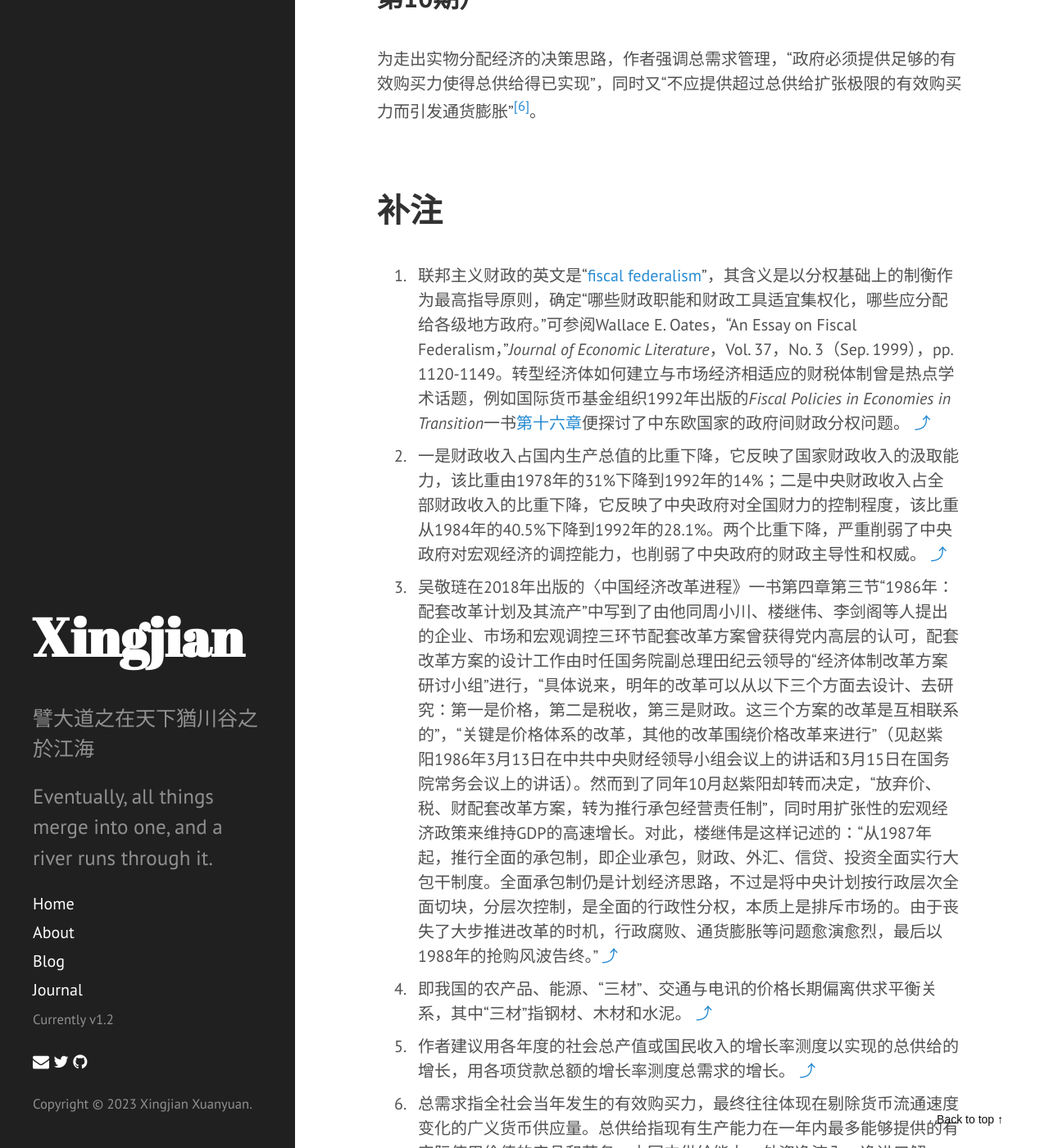
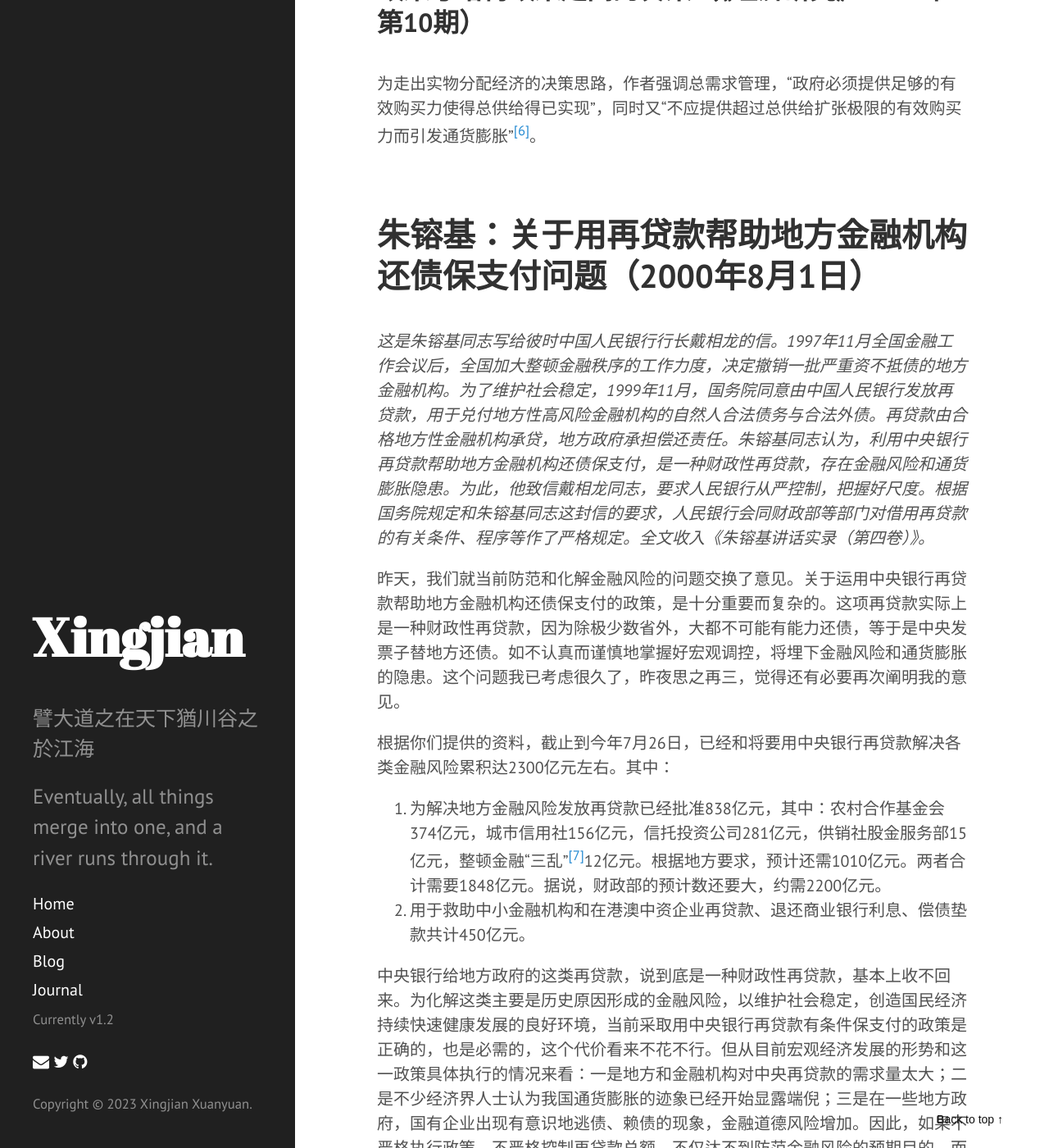
Before and after one commit to xyxj1024/xyxj1024.github.io, a Jekyll site: the page built from _posts/2023-05-28-lou-jiwei-on-intergovernmental-fiscal-reform.md, in a window 1280 px wide and 1400 px high, scrolled down 14391 px. Shown: the whole window at 82% size. Built offline with Jekyll 4.4.1, drawn with Linux system fonts in a browser that asks for light colours; nearby versions of some CDN libraries; some of the changed text lies outside the part shown.

Commit message:
Update Site

```diff
--- a/_posts/2023-05-28-lou-jiwei-on-intergovernmental-fiscal-reform.md
+++ b/_posts/2023-05-28-lou-jiwei-on-intergovernmental-fiscal-reform.md
@@ -223,6 +223,24 @@ comment_id:         1
 
 为走出实物分配经济的决策思路，作者强调总需求管理，“政府必须提供足够的有效购买力使得总供给得已实现”，同时又“不应提供超过总供给扩张极限的有效购买力而引发通货膨胀”[^appendix4]。
 
+## 朱镕基：关于用再贷款帮助地方金融机构还债保支付问题（2000年8月1日）
+
+*这是朱镕基同志写给彼时中国人民银行行长戴相龙的信。1997年11月全国金融工作会议后，全国加大整顿金融秩序的工作力度，决定撤销一批严重资不抵债的地方金融机构。为了维护社会稳定，1999年11月，国务院同意由中国人民银行发放再贷款，用于兑付地方性高风险金融机构的自然人合法债务与合法外债。再贷款由合格地方性金融机构承贷，地方政府承担偿还责任。朱镕基同志认为，利用中央银行再贷款帮助地方金融机构还债保支付，是一种财政性再贷款，存在金融风险和通货膨胀隐患。为此，他致信戴相龙同志，要求人民银行从严控制，把握好尺度。根据国务院规定和朱镕基同志这封信的要求，人民银行会同财政部等部门对借用再贷款的有关条件、程序等作了严格规定。全文收入《朱镕基讲话实录（第四卷）》。*
+
+昨天，我们就当前防范和化解金融风险的问题交换了意见。关于运用中央银行再贷款帮助地方金融机构还债保支付的政策，是十分重要而复杂的。这项再贷款实际上是一种财政性再贷款，因为除极少数省外，大都不可能有能力还债，等于是中央发票子替地方还债。如不认真而谨慎地掌握好宏观调控，将埋下金融风险和通货膨胀的隐患。这个问题我已考虑很久了，昨夜思之再三，觉得还有必要再次阐明我的意见。
+
+根据你们提供的资料，截止到今年7月26日，已经和将要用中央银行再贷款解决各类金融风险累积达2300亿元左右。其中：
+1. 为解决地方金融风险发放再贷款已经批准838亿元，其中：农村合作基金会374亿元，城市信用社156亿元，信托投资公司281亿元，供销社股金服务部15亿元，整顿金融“三乱”[^appendix5]12亿元。根据地方要求，预计还需1010亿元。两者合计需要1848亿元。据说，财政部的预计数还要大，约需2200亿元。
+2. 用于救助中小金融机构和在港澳中资企业再贷款、退还商业银行利息、偿债垫款共计450亿元。
+
+中央银行给地方政府的这类再贷款，说到底是一种财政性再贷款，基本上收不回来。为化解这类主要是历史原因形成的金融风险，以维护社会稳定，创造国民经济持续快速健康发展的良好环境，当前采取用中央银行再贷款有条件保支付的政策是正确的，也是必需的，这个代价看来不花不行。但从目前宏观经济发展的形势和这一政策具体执行的情况来看：一是地方和金融机构对中央再贷款的需求量太大；二是不少经济界人士认为我国通货膨胀的迹象已经开始显露端倪；三是在一些地方政府，国有企业出现有意识地逃债、赖债的现象，金融道德风险增加。因此，如果不严格执行政策，不严格控制再贷款总额，不仅达不到防范金融风险的预期目的，而且很可能把好事办坏，既掩盖了各级责任人的决策错误和贪污腐败分子的劣迹，又不利于增强地方政府和国有企业防范金融风险的意识和能力，同时，还为将来的国民经济发展留下隐患。
+
+所以，从现在开始，对用于解决金融风险的财政性再贷款，要比以前更加从严控制，要比以前更加切实收紧。但这并不是要“关闸”，不是要改变此项政策，而是要以对党、对历史高度负责的精神把握好这个度，不管是中央企业还是地方引起的金融风险，我们都要管。但是，要分清责任，不能没有区别。现在实行的是中央、地方分税制和中央、地方两级财政预算，地方政府、地方企业的金融风险，要明确主要由地方负责，要由他们想尽一切办法自筹资金，努力加以解决，不能都压到中央银行（最终还是转到中央财政）身上。当然，中央银行也有失于监管的责任。如果地方确实做了最大努力，还难以最终解决支付问题，甚至发生社会不稳定的情况（金融风险已严重至此，要求一点“闹事”的情况都不发生，也是不可能的），中央当然也有责任助他们一臂之力。但是，也应有个度，现在中央财政也已经是疲于应付了。
+
+还有，“保支付”也只能是有条件的保，不可能是无条件的，不打折扣的“保支付”。群众参加集资既有被强迫命令的因素，也有本身企求高利的因素，债权人（储户）自己也应该承担一部分风险，分担一部分损失，不能完全由政府还债。
+
+之于地方国际信托投资公司的国际债务，同样也不能完全由政府承担风险，要推广广东粤海、大连国投减债的成功经验，采用债务重组等方式，逼外方减债。不要怕所谓“影响国家信誉”，地方金融机构的债务并没有都由地方政府担保，更不能都要由中央政府来偿债，没有这个道理！按国际惯例，债权人（外资金融机构）也要承担经营风险嘛！
+
 ## 补注
 
 [^1]: 联邦主义财政的英文是“[fiscal federalism](https://en.wikipedia.org/wiki/Fiscal_federalism)”，其含义是以分权基础上的制衡作为最高指导原则，确定“哪些财政职能和财政工具适宜集权化，哪些应分配给各级地方政府。”可参阅Wallace E. Oates，“An Essay on Fiscal Federalism，”*Journal of Economic Literature*，Vol. 37，No. 3（Sep. 1999），pp. 1120-1149。转型经济体如何建立与市场经济相适应的财税体制曾是热点学术话题，例如国际货币基金组织1992年出版的*Fiscal Policies in Economies in Transition*一书[第十六章](https://www.elibrary.imf.org/display/book/9781557751911/ch016.xml)便探讨了中东欧国家的政府间财政分权问题。
@@ -236,3 +254,5 @@ comment_id:         1
 [^appendix3]: 作者建议用各年度的社会总产值或国民收入的增长率测度以实现的总供给的增长，用各项贷款总额的增长率测度总需求的增长。
 
 [^appendix4]: 总需求指全社会当年发生的有效购买力，最终往往体现在剔除货币流通速度变化的广义货币供应量。总供给指现有生产能力在一年内最多能够提供的有实际使用价值的产品和劳务，由国内供给能力、外资净流入、净进口解释。
+
+[^appendix5]: 指一些地方、部门、企事业单位和个人乱集资、乱批设金融机构和乱办金融业务。
```
Also changed, not shown: _journals/2023-07-25-how-to-do-great-work.md (+8 -2 lines), _pages/journal.md (+1 -1 lines).
